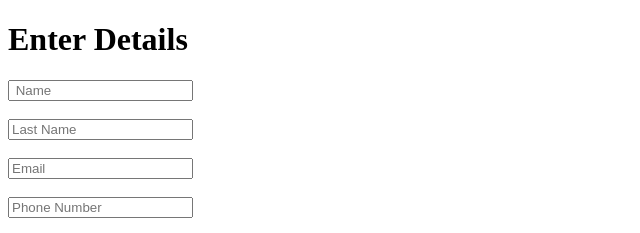
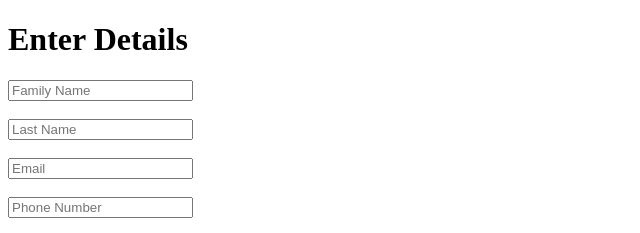
Before and after one commit to handasat/Zygo, a plain HTML site: page index.html in a window 1280 px wide. Shown: the top 233 px of the page, 0-640 px from the left. Drawn offline with Linux system fonts and the light colour scheme.

Commit message:
Update index.html

```diff
--- a/index.html
+++ b/index.html
@@ -10,7 +10,7 @@
 
 <form id="nameForm">
 
-    <input type="text" id="firstName" placeholder=" Name" required><br><br>
+    <input type="text" id="firstName" placeholder="Family Name" required><br><br>
     <input type="text" id="lastName" placeholder="Last Name" required><br><br>
 
     <input type="email" id="email" placeholder="Email" required><br><br>
```
